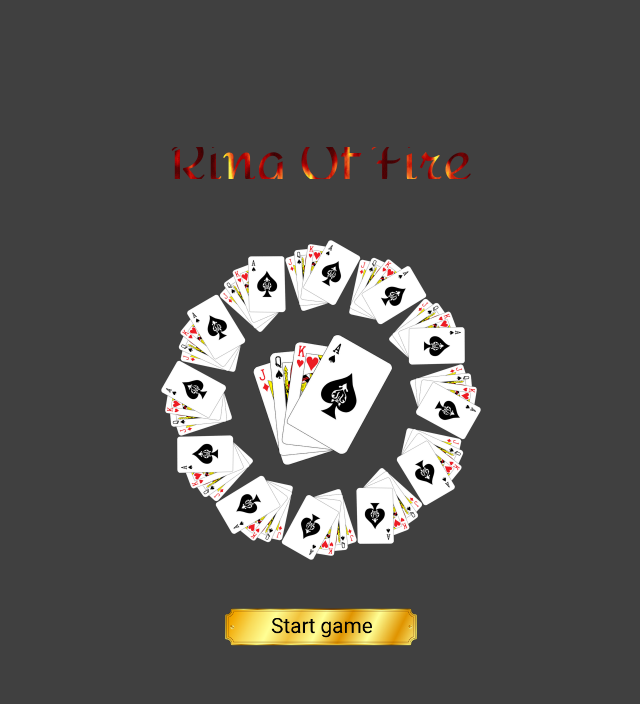
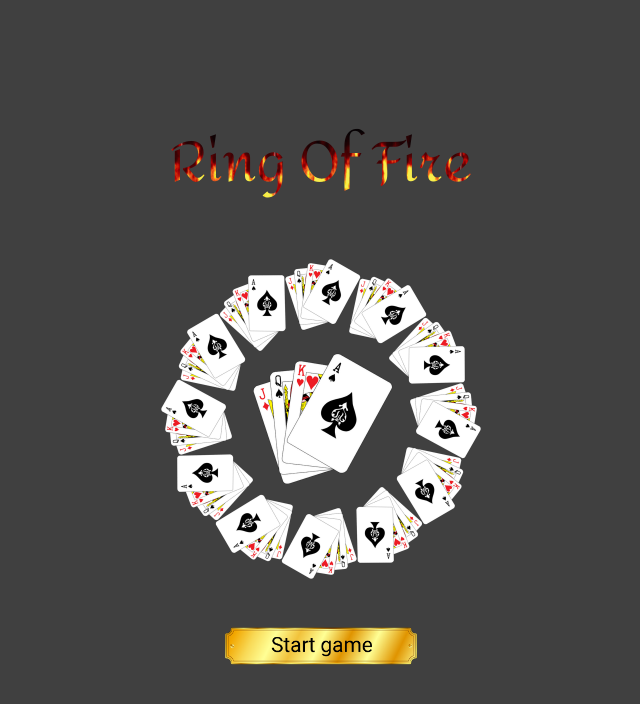
Before and after one commit to StefanRyll/ringOfFire, an Angular app: page / in a window 1280 px wide. Shown: the top 704 px of the page, without its empty margins (319-959 px from the left). Built offline with nearby package versions, Linux system fonts and the light colour scheme.

Commit message:
update addPlayer

```diff
--- a/src/app/dialog-add-player/dialog-add-player.component.html
+++ b/src/app/dialog-add-player/dialog-add-player.component.html
@@ -4,12 +4,11 @@
         <p>Bitte Namen eingeben</p>
         <mat-form-field appearance="outline">
             <mat-label>Name</mat-label>
-            <input matInput>
+            <input matInput [(ngModel)]="name" />
         </mat-form-field>
     </mat-dialog-content>
     <mat-dialog-actions>
-        <button mat-button cdkFocusInitial>
-        <mat-icon>how_to_reg</mat-icon>
-    </button>
+        <button mat-button mat-dialog-close>No Thanks</button>
+        <button mat-button [mat-dialog-close]='name' (click)="addPlayer()" cdkFocusInitial><mat-icon>how_to_reg</mat-icon></button>
     </mat-dialog-actions>
 </section>
--- a/src/app/dialog-add-player/dialog-add-player.component.scss
+++ b/src/app/dialog-add-player/dialog-add-player.component.scss
@@ -1,3 +1,9 @@
-section {
-    background-color: #ffd740;
+@import "./../../styles.scss";
+@import "./../../mixin.scss";
+h2,
+p,
+input,
+button,
+mat-label {
+    @include fontAmita();
 }
--- a/src/app/dialog-add-player/dialog-add-player.component.ts
+++ b/src/app/dialog-add-player/dialog-add-player.component.ts
@@ -1,5 +1,5 @@
 import { Component } from '@angular/core';
-import { MatDialog } from '@angular/material/dialog';
+import { MatDialog, MatDialogClose } from '@angular/material/dialog';
 import { MatDialogContent } from '@angular/material/dialog';
 import {MatFormFieldModule} from '@angular/material/form-field';
 import { MatDialogActions } from '@angular/material/dialog';
@@ -13,12 +13,18 @@ import {MatButtonModule} from '@angular/material/button';
 @Component({
   selector: 'app-dialog-add-player',
   standalone: true,
-  imports: [MatDialogContent, MatFormFieldModule, MatDialogActions, MatInputModule, FormsModule, MatButtonModule, MatDividerModule, MatIconModule],
+  imports: [MatDialogContent, MatFormFieldModule, MatDialogActions, MatInputModule, FormsModule, MatButtonModule, MatDividerModule, MatIconModule, MatDialogClose],
   templateUrl: './dialog-add-player.component.html',
   styleUrl: './dialog-add-player.component.scss'
 })
+
 export class DialogAddPlayerComponent {
 
   constructor(public dialog: MatDialog) {}
 
+name:string = '';
+
+addPlayer() {
+
 }
+}
--- a/src/app/game/game.component.ts
+++ b/src/app/game/game.component.ts
@@ -30,11 +30,7 @@ export class GameComponent {
     if(!this.pickCardAnimation) {
 
     this.currentCard = this.game.stack.pop();
-
-    console.log(this.currentCard);
     this.pickCardAnimation = true;
-    console.log('New Card ' + this.currentCard);
-    console.log('Game is ' + this.game);
 
     setTimeout(() => {
       this.game.playedCards.push(this.currentCard);
@@ -47,7 +43,7 @@ export class GameComponent {
     const dialogRef = this.dialog.open(DialogAddPlayerComponent);
 
     dialogRef.afterClosed().subscribe(result => {
-      console.log('The dialog was closed');
+      this.game.players.push(result);
     });
   }
 }
--- a/src/app/player/player.component.ts
+++ b/src/app/player/player.component.ts
@@ -10,5 +10,5 @@ import { Component, Input } from '@angular/core';
 })
 export class PlayerComponent {
 
-  @Input() name:string = '';
+  @Input() name:string = ''; // wird aus der schleife im addPlayer-Component geoutput.
 }
--- a/src/app/start-screen/start-screen.component.scss
+++ b/src/app/start-screen/start-screen.component.scss
@@ -9,13 +9,13 @@
     flex-direction: column;
     gap: 2.8rem;
     >h1 {
-        font-family: 'Amita', sans-serif;
-        font-size: 3.5rem;
+        font: 400 3.5rem / 70px 'Amita', sans-serif !important;
         background-image: url(./../../assets/img/start/flame.gif);
-        background-size: cover;
+        background-size: contain;
         background-position: center;
         color: transparent;
         background-clip: text;
+        -webkit-background-clip: text;
     }
     >img {
         width: 40%;
--- a/src/mixin.scss
+++ b/src/mixin.scss
@@ -5,5 +5,5 @@
 }
 
 @mixin fontAmita() {
-    font-family: 'Amita', sans-serif;
+    font-family: 'Amita', sans-serif !important;
 }
```
